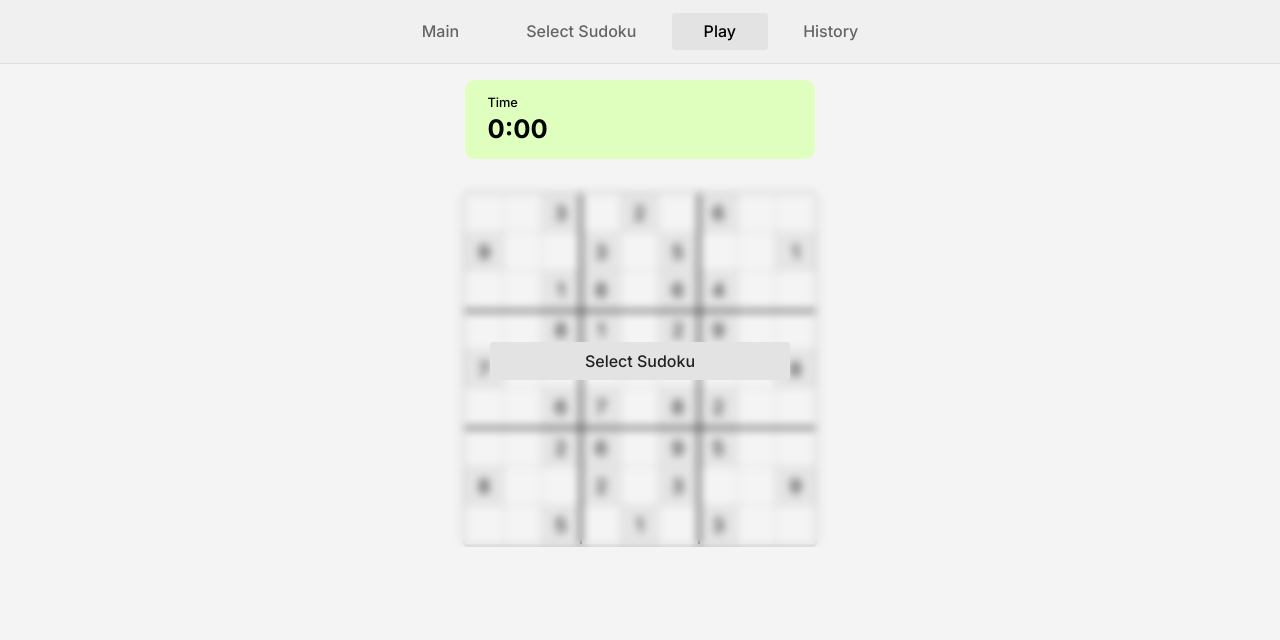
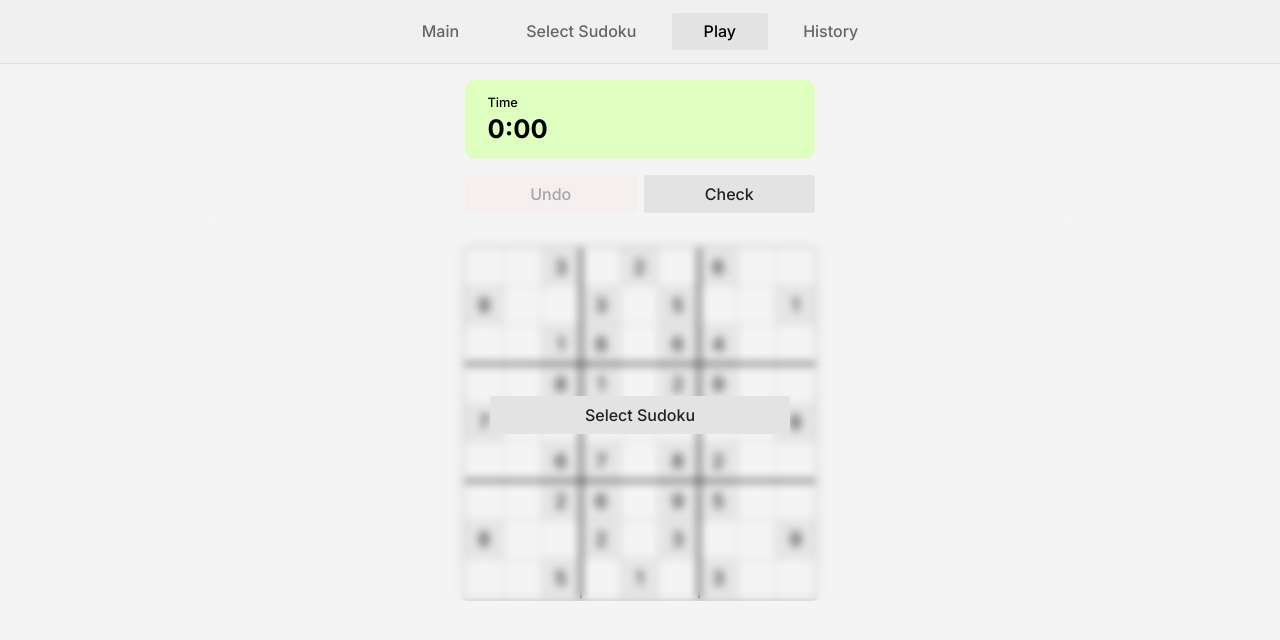
Before and after one commit to obsfx/react-sudoku, a React (Create React App) app: page /play in a window 1280 px wide. Shown: the top 640 px of the page. Built offline with nearby package versions, Linux system fonts and the light colour scheme.

Commit message:
Implement undo mechanism

```diff
--- a/src/components/SudokuDeck.tsx
+++ b/src/components/SudokuDeck.tsx
@@ -8,11 +8,17 @@ const SudokuDeck: React.FC<{
   cellHeight: string
 }> = ({ board, preview, cellWidth, cellHeight }) => {
   const setCell = useStore((state) => state.setCell)
+  const moves = useStore((state) => state.moves)
+  const setMoves = useStore((state) => state.setMoves)
 
   const handleOnChange = (r: number, c: number, value: string) => {
     if (/^[1-9]+$/.test(value)) {
       setCell(r, c, Number(value))
     }
+  }
+
+  const handleOnBlur = (r: number, c: number, value: string) => {
+    setMoves([...moves, { r, c, value: Number(value) }])
   }
 
   return (
@@ -41,6 +47,7 @@ const SudokuDeck: React.FC<{
                   width={cellWidth}
                   height={cellHeight}
                   onChange={(e) => value === 0 && !preview && handleOnChange(i, j, e.target.value)}
+                  onBlur={(e) => handleOnBlur(i, j, e.target.value)}
                 />
               </DeckCell>
             ))}
--- a/src/pages/Sudoku.tsx
+++ b/src/pages/Sudoku.tsx
@@ -1,6 +1,13 @@
 import { useEffect } from 'react'
 
-import { ContentWrapper, DeckContainer, DeckBlurred, DeckSelectSudokuButton } from '../theme'
+import {
+  ContentWrapper,
+  DeckContainer,
+  DeckBlurred,
+  DeckSelectSudokuButton,
+  SudokuButtonWrapper,
+  SudokuButton,
+} from '../theme'
 
 import SudokuDeck from '../components/SudokuDeck'
 import Time from '../components/Time'
@@ -18,6 +25,9 @@ const Sudoku: React.FC = () => {
   const board = useStore((state) => state.board)
   const time = useStore((state) => state.time)
   const setTime = useStore((state) => state.setTime)
+  const setCell = useStore((state) => state.setCell)
+  const moves = useStore((state) => state.moves)
+  const setMoves = useStore((state) => state.setMoves)
 
   useEffect(() => {
     if (board) {
@@ -40,9 +50,22 @@ const Sudoku: React.FC = () => {
     )
   }, [time, board])
 
+  const handleUndo = () => {
+    const lastMove = moves[moves.length - 1]
+    setCell(lastMove.r, lastMove.c, 0)
+    setMoves(moves.slice(0, moves.length - 1))
+  }
+
   return (
     <ContentWrapper>
       <Time time={time} />
+
+      <SudokuButtonWrapper>
+        <SudokuButton onClick={handleUndo} disabled={moves.length === 0}>
+          Undo
+        </SudokuButton>
+        <SudokuButton>Check</SudokuButton>
+      </SudokuButtonWrapper>
 
       <DeckContainer>
         {!board && (
--- a/src/store.ts
+++ b/src/store.ts
@@ -6,11 +6,14 @@ export interface State {
   moves: { r: number; c: number; value: number }[]
   conflictedCells: { r: number; c: number; value: number }[]
 
+  reset: () => void
   setTime: (time: number) => void
   setBoard: (board: null | { value: number; predefined: boolean }[][]) => void
   setCell: (r: number, c: number, value: number) => void
   setMoves: (moves: { r: number; c: number; value: number }[]) => void
-  setConflictedCells: (cells: { r: number; c: number; value: number }[]) => void
+  setConflictedCells: (
+    cells: { r: number; c: number; value: number; move: { r: number; c: number } }[]
+  ) => void
 }
 
 const useStore = create<State>(
@@ -20,6 +23,13 @@ const useStore = create<State>(
     moves: [],
     conflictedCells: [],
 
+    reset: () =>
+      set({
+        time: 0,
+        board: null,
+        moves: [],
+        conflictedCells: [],
+      }),
     setTime: (time: number) => set({ time }),
     setBoard: (board: null | { value: number; predefined: boolean }[][]) => set({ board }),
     setCell: (r: number, c: number, newVal: number) =>
@@ -35,8 +45,9 @@ const useStore = create<State>(
             }
       ),
     setMoves: (moves: { r: number; c: number; value: number }[]) => set({ moves }),
-    setConflictedCells: (cells: { r: number; c: number; value: number }[]) =>
-      set({ conflictedCells: cells }),
+    setConflictedCells: (
+      cells: { r: number; c: number; value: number; move: { r: number; c: number } }[]
+    ) => set({ conflictedCells: cells }),
   })
 )
 
--- a/src/theme.ts
+++ b/src/theme.ts
@@ -159,8 +159,6 @@ export const DeckBlurred = styled.div`
 export const DeckSelectSudokuButton = styled(RouterLink)`
   margin-top: 1rem;
   cursor: pointer;
-  background: none;
-  border: none;
   font-weight: 500;
   padding: 0.6rem 0rem;
   width: 100%;
@@ -210,6 +208,39 @@ export const SudokuPreviewWrapper = styled.div`
 
 export const SudokuStartButton = styled(DeckSelectSudokuButton)``
 
+export const SudokuButtonWrapper = styled.div`
+  width: 100%;
+  max-width: 350px;
+  margin: auto;
+  display: flex;
+  justify-content: space-between;
+`
+
+export const SudokuButton = styled.button`
+  background: none;
+  border: none;
+  margin-top: 1rem;
+  cursor: pointer;
+  font-weight: 500;
+  padding: 0.6rem 0rem;
+  width: 100%;
+  border-radius: 0.2rem;
+  background-color: #e3e3e3;
+  text-align: center;
+  color: #222222;
+  text-decoration: none;
+  width: 49%;
+
+  &:disabled {
+    background-color: #f5efef;
+    color: #a5a5a5;
+  }
+
+  &:hover {
+    background-color: #cecece;
+  }
+`
+
 export const Card = styled.div`
   padding: 1rem 1.4rem;
   background-color: #dfffbf;
```
